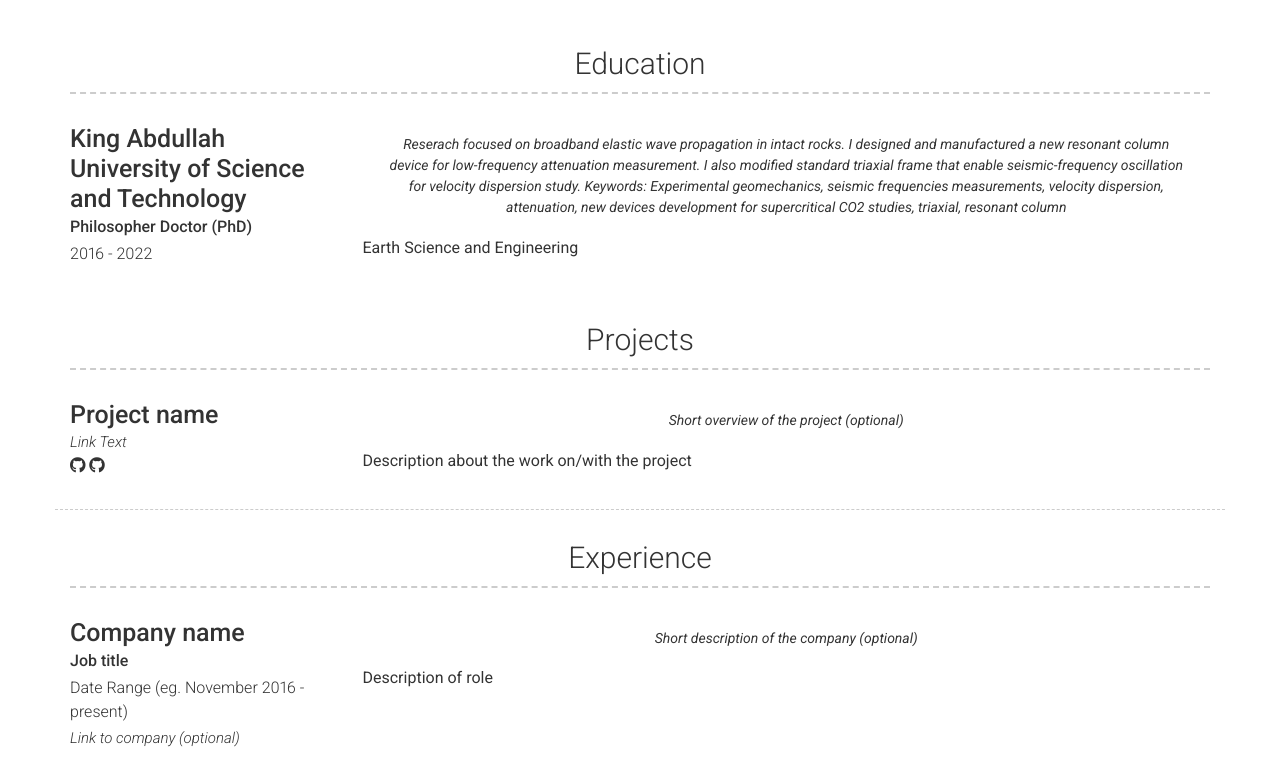
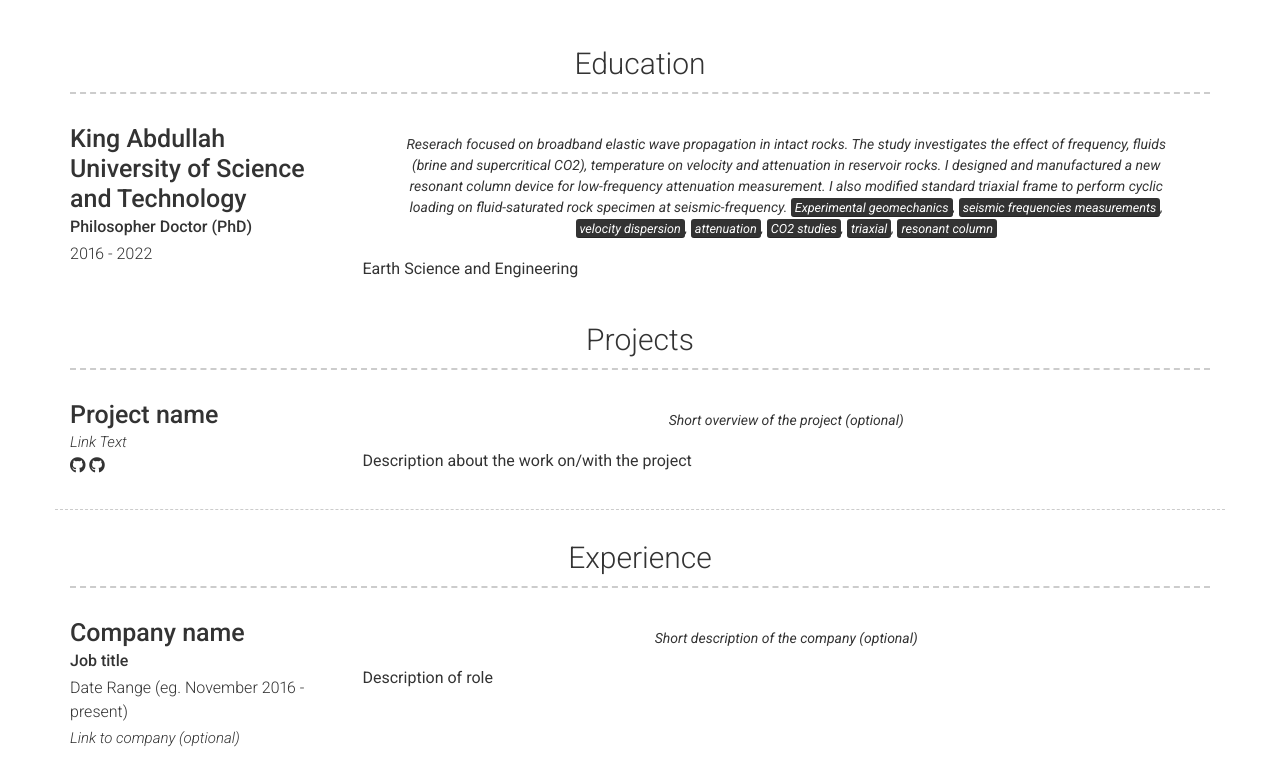
Before and after one commit to andikaperbawa/andikaperbawa2.github.io, a Jekyll site: the page built from index.md, in a window 1280 px wide and 900 px high, scrolled down 442 px, cut to the strip 124-900 px from the top of the window. Built offline with Jekyll 4.4.1, drawn with Linux system fonts in a browser that asks for light colours; nearby versions of some CDN libraries.

Commit message:
Update _config.yml

```diff
--- a/_config.yml
+++ b/_config.yml
@@ -65,8 +65,8 @@ content:
         sub_title: Philosopher Doctor (PhD)
         caption: 2016 - 2022
         quote: >
-          Reserach focused on broadband elastic wave propagation in intact rocks. I designed and manufactured a new resonant column device for low-frequency attenuation measurement. I also modified standard triaxial frame that enable seismic-frequency oscillation for velocity dispersion study.
-          Keywords: Experimental geomechanics, seismic frequencies measurements, velocity dispersion, attenuation, new devices development for supercritical CO2 studies, triaxial, resonant column
+          Reserach focused on broadband elastic wave propagation in intact rocks. The study investigates the effect of frequency, fluids (brine and supercritical CO2), temperature on velocity and attenuation in reservoir rocks. I designed and manufactured a new resonant column device for low-frequency attenuation measurement. I also modified standard triaxial frame to perform cyclic loading on fluid-saturated rock specimen at seismic-frequency.
+          <mark>Experimental geomechanics</mark>, <mark>seismic frequencies measurements</mark>, <mark>velocity dispersion</mark>, <mark>attenuation</mark>, <mark>CO2 studies</mark>, <mark>triaxial</mark>, <mark>resonant column</mark>
         description: | # this will include new lines to allow paragraphs
           Earth Science and Engineering
   - title: Projects # Title for the section
```
